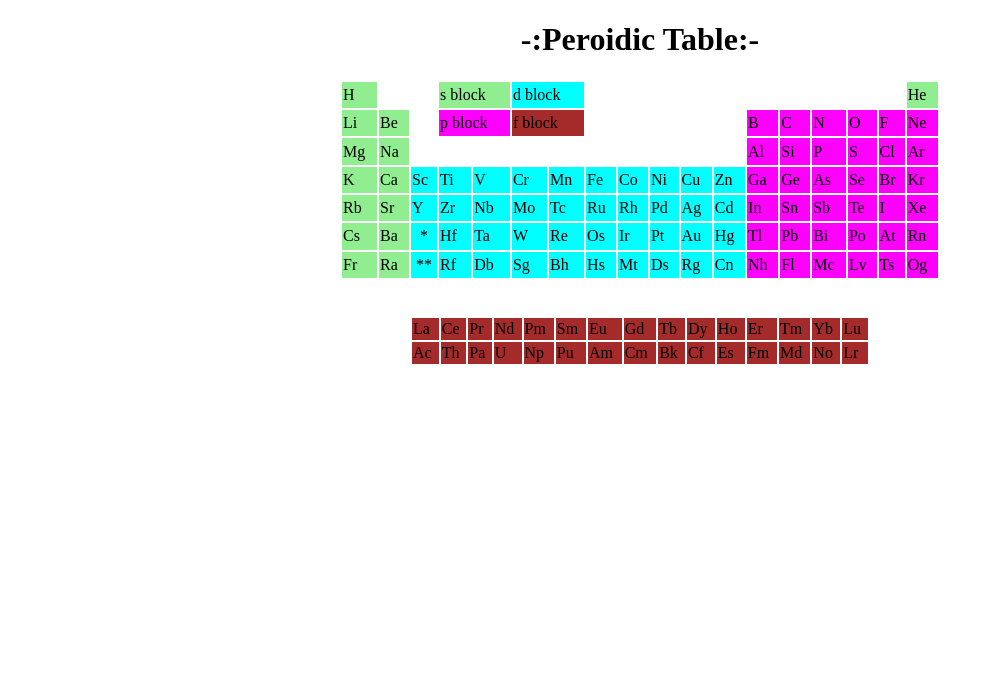
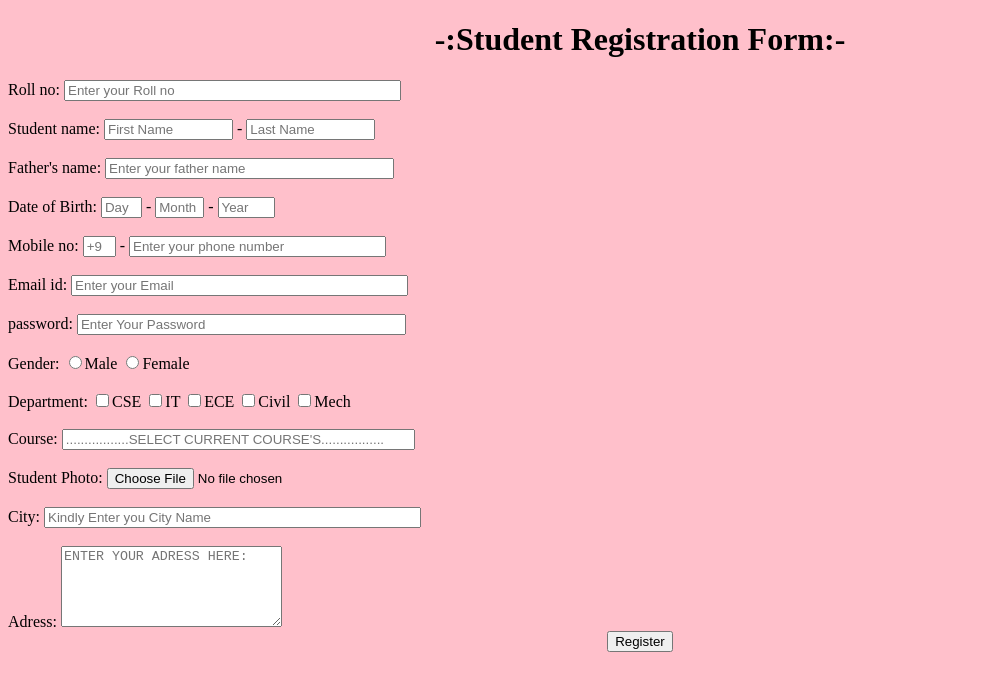
Before and after one commit to Hasnain-KH/Resturant-app, a plain HTML site: page index.html in a window 1280 px wide. Shown: the whole page, without its empty margins (0-993 px from the left). Drawn offline with Linux system fonts and the light colour scheme.

Commit message:
Add files via upload

```diff
--- a/index.html
+++ b/index.html
@@ -4,175 +4,43 @@
 <head>
     <meta charset="UTF-8">
     <meta name="viewport" content="width=device-width, initial-scale=1.0">
-    <title>PeroidicTable</title>
+    <title>Student Form </title>
 </head>
-
-<body>
-    <h1><strong>
-            <center>-:Peroidic Table:-</center>
-        </strong></h1>
-    <center>
-        <table width="600" height="200">
-            <tr>
-                <td bgcolor="lightGreen">H</td>
-                <td></td>
-                <td></td>
-                <td colspan="2" bgcolor="lightGreen">s block</td>
-                <td colspan="2" bgcolor="cyan">d block</td>
-                <td colspan="10"></td>
-                <td bgcolor="lightGreen">He</td>
-            </tr>
-            <tr>
-                <td bgcolor="lightGreen">Li</td>
-                <td bgcolor="lightGreen">Be</td>
-                <td></td>
-                <td colspan="2" bgcolor="fuchsia">p block</td>
-                <td colspan="2" bgcolor="brown">f block</td>
-                <td></td>
-                <td></td>
-                <td></td>
-                <td></td>
-                <td colspan=""></td>
-                <td bgcolor="fuchsia">B</td>
-                <td bgcolor="fuchsia">C</td>
-                <td bgcolor="fuchsia">N</td>
-                <td bgcolor="fuchsia">O</td>
-                <td bgcolor="fuchsia">F</td>
-                <td bgcolor="fuchsia">Ne</td>
-            </tr>
-            <tr>
-                <td bgcolor="lightGreen">Mg</td>
-                <td bgcolor="lightGreen">Na</td>
-                <td colspan="10"></td>
-                <td bgcolor="fuchsia">Al</td>
-                <td bgcolor="fuchsia">Si</td>
-                <td bgcolor="fuchsia">P</td>
-                <td bgcolor="fuchsia">S</td>
-                <td bgcolor="fuchsia">Cl</td>
-                <td bgcolor="fuchsia">Ar</td>
-            </tr>
-            <tr>
-                <td bgcolor="lightGreen">K</td>
-                <td bgcolor="lightGreen">Ca</td>
-                <td bgcolor="cyan">Sc</td>
-                <td bgcolor="cyan">Ti</td>
-                <td bgcolor="cyan">V</td>
-                <td bgcolor="cyan">Cr</td>
-                <td bgcolor="cyan">Mn</td>
-                <td bgcolor="cyan">Fe</td>
-                <td bgcolor="cyan">Co</td>
-                <td bgcolor="cyan">Ni</td>
-                <td bgcolor="cyan">Cu</td>
-                <td bgcolor="cyan">Zn</td>
-                <td bgcolor="fuchsia">Ga</td>
-                <td bgcolor="fuchsia">Ge</td>
-                <td bgcolor="fuchsia">As</td>
-                <td bgcolor="fuchsia">Se</td>
-                <td bgcolor="fuchsia">Br</td>
-                <td bgcolor="fuchsia">Kr</td>
-            </tr>
-            <tr>
-                <td bgcolor="lightGreen">Rb</td>
-                <td bgcolor="lightGreen">Sr</td>
-                <td bgcolor="cyan">Y</td>
-                <td bgcolor="cyan">Zr</td>
-                <td bgcolor="cyan">Nb</td>
-                <td bgcolor="cyan">Mo</td>
-                <td bgcolor="cyan">Tc</td>
-                <td bgcolor="cyan">Ru</td>
-                <td bgcolor="cyan">Rh</td>
-                <td bgcolor="cyan">Pd</td>
-                <td bgcolor="cyan">Ag</td>
-                <td bgcolor="cyan">Cd</td>
-                <td bgcolor="fuchsia">In</td>
-                <td bgcolor="fuchsia">Sn</td>
-                <td bgcolor="fuchsia">Sb</td>
-                <td bgcolor="fuchsia">Te</td>
-                <td bgcolor="fuchsia">I</td>
-                <td bgcolor="fuchsia">Xe</td>
-            </tr>
-            <tr>
-                <td bgcolor="lightGreen">Cs</td>
-                <td bgcolor="lightGreen">Ba</td>
-                <td bgcolor="cyan"><center>*</center></td>
-                <td bgcolor="cyan">Hf</td>
-                <td bgcolor="cyan">Ta</td>
-                <td bgcolor="cyan">W</td>
-                <td bgcolor="cyan">Re</td>
-                <td bgcolor="cyan">Os</td>
-                <td bgcolor="cyan">Ir</td>
-                <td bgcolor="cyan">Pt</td>
-                <td bgcolor="cyan">Au</td>
-                <td bgcolor="cyan">Hg</td>
-                <td bgcolor="fuchsia">Tl</td>
-                <td bgcolor="fuchsia">Pb</td>
-                <td bgcolor="fuchsia">Bi</td>
-                <td bgcolor="fuchsia">Po</td>
-                <td bgcolor="fuchsia">At</td>
-                <td bgcolor="fuchsia">Rn</td>
-            </tr>
-            <tr>
-                <td bgcolor="lightGreen">Fr</td>
-                <td bgcolor="lightGreen">Ra</td>
-                <td bgcolor="cyan"><center>**</center></td>
-                <td bgcolor="cyan">Rf</td>
-                <td bgcolor="cyan">Db</td>
-                <td bgcolor="cyan">Sg</td>
-                <td bgcolor="cyan">Bh</td>
-                <td bgcolor="cyan">Hs</td>
-                <td bgcolor="cyan">Mt</td>
-                <td bgcolor="cyan">Ds</td>
-                <td bgcolor="cyan">Rg</td>
-                <td bgcolor="cyan">Cn</td>
-                <td bgcolor="fuchsia">Nh</td>
-                <td bgcolor="fuchsia">Fl</td>
-                <td bgcolor="fuchsia">Mc</td>
-                <td bgcolor="fuchsia">Lv</td>
-                <td bgcolor="fuchsia">Ts</td>
-                <td bgcolor="fuchsia">Og</td>
-            </tr>
-        </table>
-
-        <br />
-        <br />
-
-        <table width="460" height="50">
-            <tr>
-                <td bgcolor="brown">La</td>
-                <td bgcolor="brown">Ce</td>
-                <td bgcolor="brown">Pr</td>
-                <td bgcolor="brown">Nd</td>
-                <td bgcolor="brown">Pm</td>
-                <td bgcolor="brown">Sm</td>
-                <td bgcolor="brown">Eu</td>
-                <td bgcolor="brown">Gd</td>
-                <td bgcolor=brown>Tb</td>
-                <td bgcolor="brown">Dy</td>
-                <td bgcolor="brown">Ho</td>
-                <td bgcolor="brown">Er</td>
-                <td bgcolor="brown">Tm</td>
-                <td bgcolor="brown">Yb</td>
-                <td bgcolor="brown">Lu</td>
-            </tr>
-            <tr>
-                <td bgcolor="brown">Ac</td>
-                <td bgcolor="brown">Th</td>
-                <td bgcolor="brown">Pa</td>
-                <td bgcolor="brown">U</td>
-                <td bgcolor="brown">Np</td>
-                <td bgcolor="brown">Pu</td>
-                <td bgcolor="brown">Am</td>
-                <td bgcolor="brown">Cm</td>
-                <td bgcolor="brown">Bk</td>
-                <td bgcolor="brown">Cf</td>
-                <td bgcolor="brown">Es</td>
-                <td bgcolor="brown">Fm</td>
-                <td bgcolor="brown">Md</td>
-                <td bgcolor="brown">No</td>
-                <td bgcolor="brown">Lr</td>
-            </tr>
-        </table>
-    </center>
+<body bgcolor="Pink">
+    <h1>
+        <center>-:Student Registration Form:-</center>
+    </h1>
+        <label for="Roll no:">Roll no:</label>
+        <input type="text" name="Roll no" size="39" placeholder="Enter your Roll no"> <br /> <br />
+        <label for="Student Name">Student name:</label>
+        <input type="text" name="Student Name" size="13" placeholder="First Name"> - <input type="text" name="Last Name" size="13" placeholder="Last Name"> <br /> <br />
+        <label for="Father's name">Father's name:</label>
+        <input type="text" name="Father's name" size="33" placeholder="Enter your father name "><br /> <br />
+        <label for="Date of Birth">Date of Birth:</label>
+        <input type="day" name="" size="2" placeholder="Day"> - <input type="" name="" size="3" placeholder="Month"> - <input type="year" name="" size="4" placeholder="Year"> <br /> <br />
+        <label for="Mobile No">Mobile no:</label>
+        <input type="" name="Mobile No" size="1" placeholder="+9"> - <input type="text" name="" size="29" placeholder="Enter your phone number"> <br /> <br />
+        <label for="Email id">Email id:</label>
+        <input type="text" name="" id="" size="39" placeholder="Enter your Email"> <br /> <br />
+        <label for="password">password:</label>
+        <input type="password" name="password" size="38" placeholder="Enter Your Password"> <br /> <br />
+        <label for="Gender:">Gender:</label>
+        <input type="radio" name="Gender" value="Male">Male
+        <input type="radio" name="Gender" value="Female">Female  <br /> <br />
+        <label for="Department">Department:</label>
+        <input type="checkbox" name="">CSE
+        <input type="checkbox" name="">IT
+        <input type="checkbox" name="">ECE
+        <input type="checkbox" name="">Civil
+        <input type="checkbox" name="">Mech <br /> <br />
+        <label for="Course">Course:</label>
+        <input type="text" name="" size="41" placeholder=".................SELECT CURRENT COURSE'S................."> <br /> <br />
+        <label for="Student Photo">Student Photo:</label>
+        <input type="file" name="file"> <br /> <br />
+        <label for="City">City:</label>
+        <input type="text" name="City" size="44" placeholder="Kindly Enter you City Name"> <br /> <br />
+        <label for="Adress">Adress:</label>
+        <textarea name="Adress" rows="5" cols="25" placeholder="ENTER YOUR ADRESS HERE:"></textarea>
+        <center><input type="Submit" name="Register" value="Register" size="13"></center>
 </body>
-
 </html>
```
